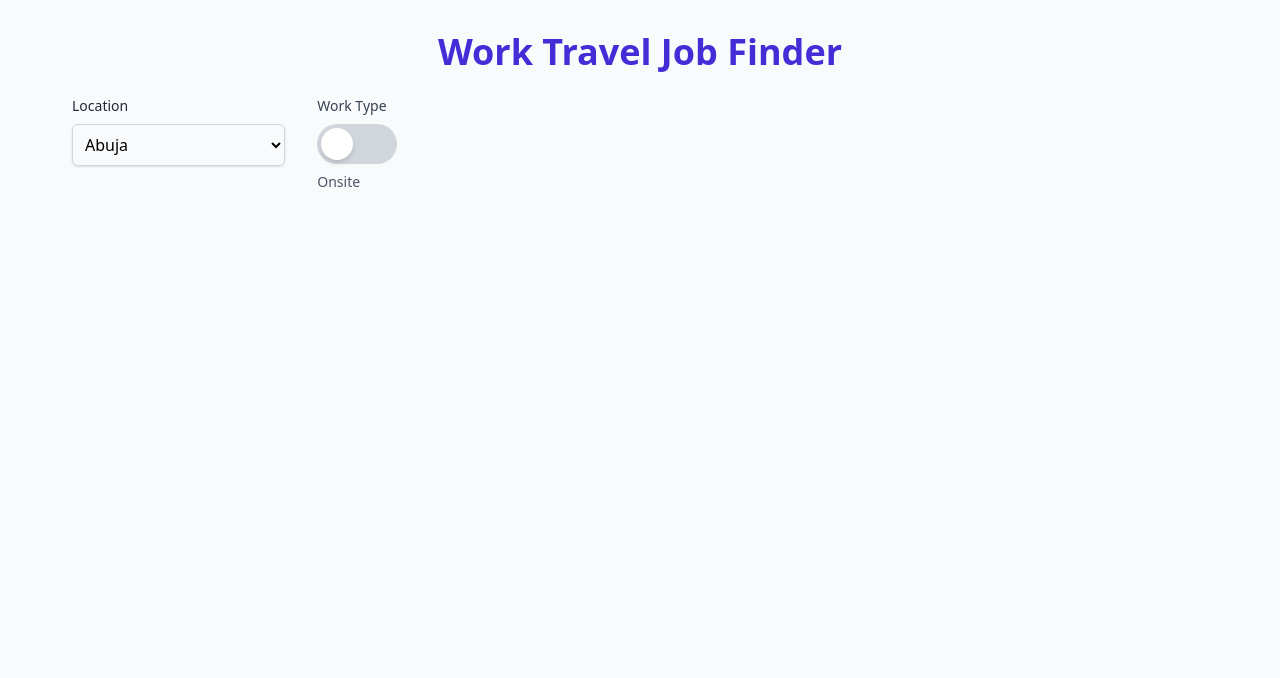
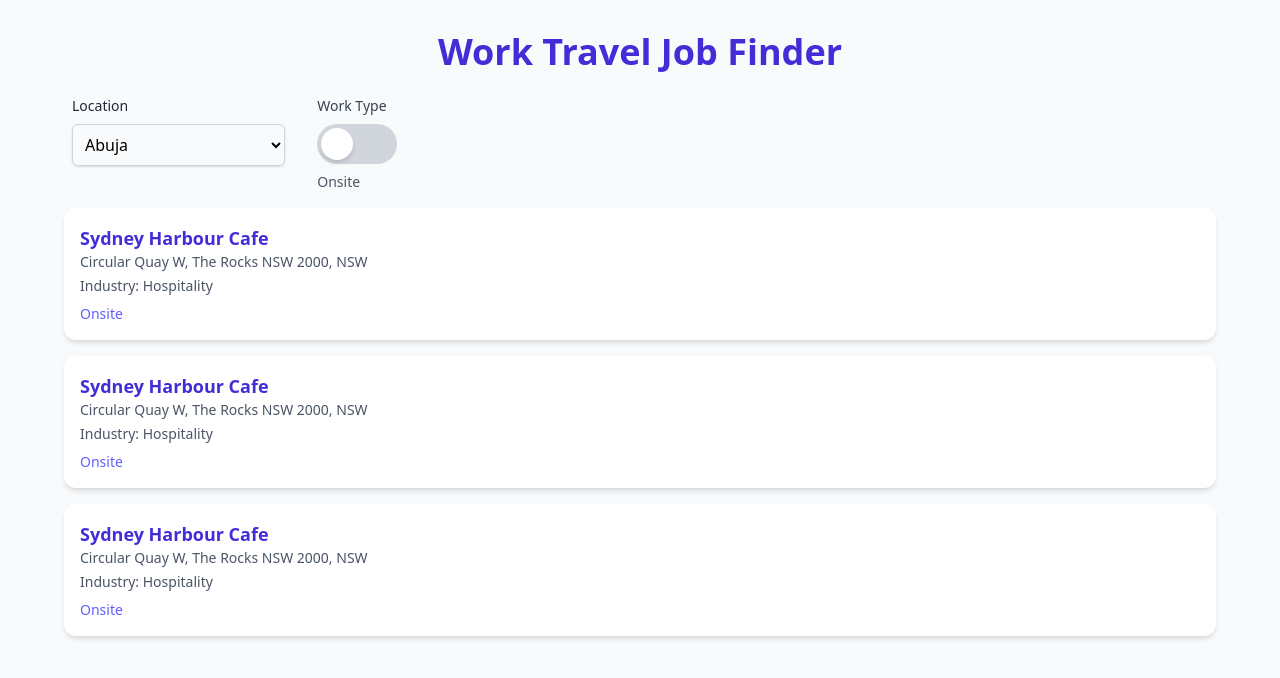
Before and after one commit to Meetkamal256/work-travel-job-finder, a React (Vite) app: page / in a window 1280 px wide. Shown: the top 678 px of the page. Built offline with nearby package versions, Linux system fonts and the light colour scheme.

Commit message:
feat: scaffold JobCard component with static data for layout testing

```diff
--- a/src/components/JobCard.tsx
+++ b/src/components/JobCard.tsx
@@ -0,0 +1,18 @@
+import React from "react";
+
+const JobCard: React.FC = () => {
+  return (
+    <div className="bg-white rounded-xl shadow-md p-4 mb-4">
+      <h2 className="text-lg font-semibold text-indigo-700">
+        Sydney Harbour Cafe
+      </h2>
+      <p className="text-sm text-gray-600">
+        Circular Quay W, The Rocks NSW 2000, NSW
+      </p>
+      <p className="text-sm text-gray-600 mt-1">Industry: Hospitality</p>
+      <p className="text-sm mt-2 font-medium text-indigo-500">Onsite</p>
+    </div>
+  );
+};
+
+export default JobCard;
--- a/src/pages/Home.tsx
+++ b/src/pages/Home.tsx
@@ -1,4 +1,5 @@
 import FilterSelect from "../components/FilterSelect";
+import JobCard from "../components/JobCard";
 import ToggleButton from "../components/ToggleButton";
 
 const Home = () => {
@@ -12,6 +13,10 @@ const Home = () => {
         <FilterSelect />
         <ToggleButton />
       </div>
+
+      <JobCard />
+      <JobCard />
+      <JobCard />
     </div>
   );
 };
```
